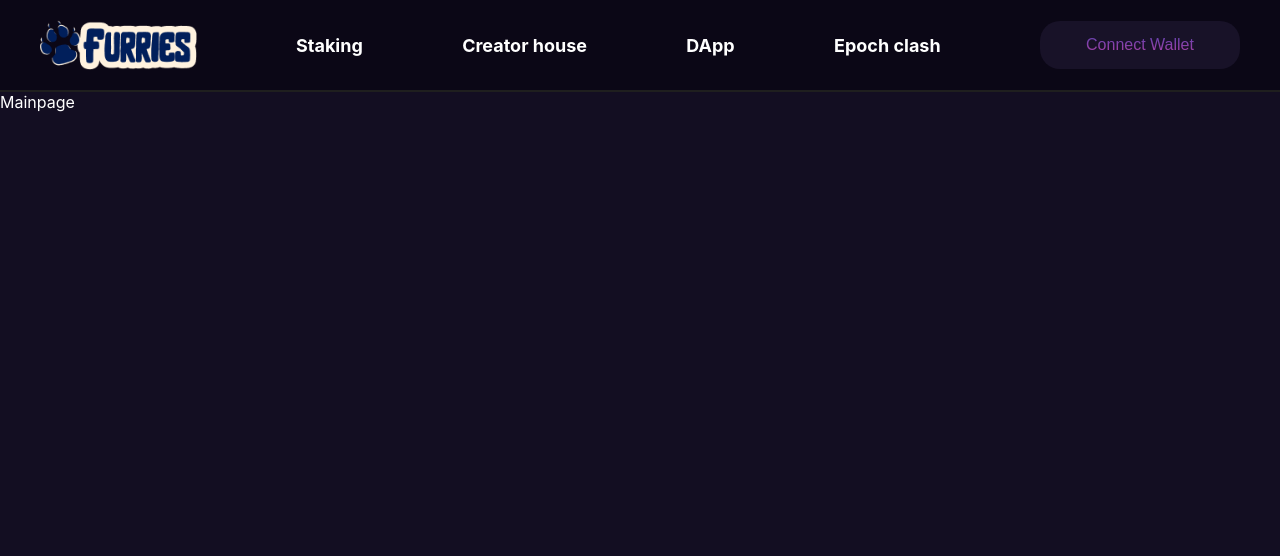
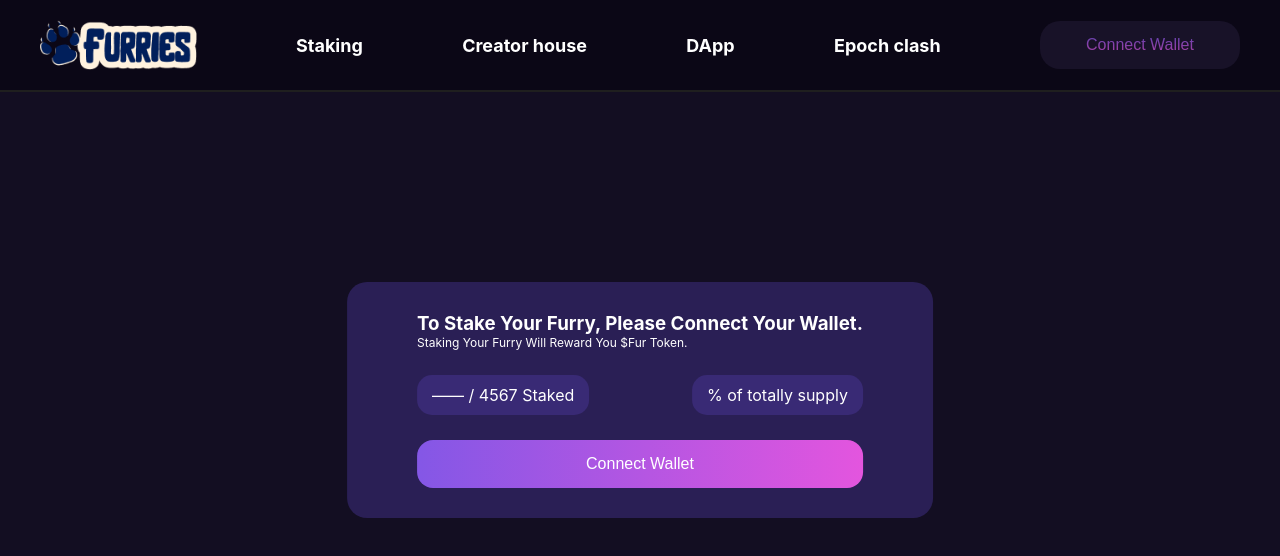
Before and after one commit to mohammadbayatzadeh/furries, a React (Vite) app: page / in a window 1280 px wide. Shown: the top 556 px of the page. Built offline with nearby package versions, Linux system fonts and the light colour scheme.

Commit message:
modal created

```diff
--- a/src/components/layout/Header.module.css
+++ b/src/components/layout/Header.module.css
@@ -33,8 +33,6 @@
 
 .header button {
   background-color: var(--bg-third-color);
-  border: none;
-  outline: none;
   border-radius: 20px;
   padding: 15px 30px;
   min-width: 200px;
--- a/src/components/layout/Layout.jsx
+++ b/src/components/layout/Layout.jsx
@@ -10,7 +10,7 @@ function Layout({ children }) {
   return (
     <div className={styles.container}>
       <Header />
-      {children}
+      <div className={styles.body}>{children}</div>
     </div>
   );
 }
--- a/src/components/layout/layout.module.css
+++ b/src/components/layout/layout.module.css
@@ -4,3 +4,6 @@
   height: 100vh;
   color: white;
 }
+.body {
+  width: 100%;
+}
--- /dev/null
+++ b/src/components/modules/Modal.jsx
@@ -0,0 +1,20 @@
+import React from "react";
+
+//styles
+import styles from "./modal.module.css";
+
+function Modal() {
+  return (
+    <div className={styles.modal}>
+      <h3>To Stake Your Furry, Please Connect Your Wallet.</h3>
+      <p>Staking Your Furry Will Reward You $Fur Token.</p>
+      <div className={styles.row}>
+        <span>—— / 4567 Staked</span>
+        <span>% of totally supply</span>
+      </div>
+      <button>Connect Wallet</button>
+    </div>
+  );
+}
+
+export default Modal;
--- a/src/components/modules/Modal.module.css
+++ b/src/components/modules/Modal.module.css
@@ -0,0 +1,46 @@
+.modal {
+  background-color: var(--bg-fourth-color);
+  border-radius: 20px;
+  padding: 30px 70px;
+  position: absolute;
+  transform: translate(-50%, -50%);
+  top: 50%;
+  left: 50%;
+}
+.modal p {
+  font-size: 12px;
+}
+.row {
+  width: 100%;
+  display: flex;
+  justify-content: space-between;
+  margin: 10px 0;
+}
+.row span {
+  background-color: #392a75;
+  padding: 10px 15px;
+  border-radius: 15px;
+  margin: 15px 0;
+}
+.modal button {
+  width: 100%;
+  color: #fff;
+  background: rgb(131, 58, 180);
+  background: linear-gradient(
+    91deg,
+    var(--first-color) 0%,
+    var(--second-color) 100%
+  );
+  font-size: 16px;
+  font-style: normal;
+  font-weight: 500;
+  padding: 15px;
+  border-radius: 16px;
+  transition: all 0.5s ease;
+  cursor: pointer;
+}
+.modal button:hover {
+  -webkit-box-shadow: 4px 4px 5px 0px var(--first-color);
+  -moz-box-shadow: 4px 4px 5px 0px var(--first-color);
+  box-shadow: 4px 4px 5px 0px var(--first-color);
+}
--- /dev/null
+++ b/src/components/templates/MainPage.module.css
@@ -0,0 +1,5 @@
+.container {
+  display: flex;
+  justify-content: center;
+  align-items: center;
+}
--- a/src/components/templates/Mainpage.jsx
+++ b/src/components/templates/Mainpage.jsx
@@ -1,7 +1,17 @@
 import React from "react";
 
+//elements
+import Modal from "../modules/Modal";
+
+//styles
+import styles from "./Mainpage.module.css";
+
 function Mainpage() {
-  return <div>Mainpage</div>;
+  return (
+    <div className={styles.container}>
+      <Modal />
+    </div>
+  );
 }
 
 export default Mainpage;
--- a/src/index.css
+++ b/src/index.css
@@ -3,6 +3,7 @@
   --bg-first-color: #130e22;
   --bg-second-color: #0b0716;
   --bg-third-color: #181228;
+  --bg-fourth-color: #2a1f55;
   --first-color: #8457e6;
   --second-color: rgba(231, 86, 225, 0.98);
 }
@@ -12,3 +13,8 @@
   padding: 0;
   box-sizing: border-box;
 }
+
+button {
+  border: none;
+  outline: none;
+}
```
Also changed, not shown: src/components/modules/Modal.js (deleted, +0 -10 lines).
